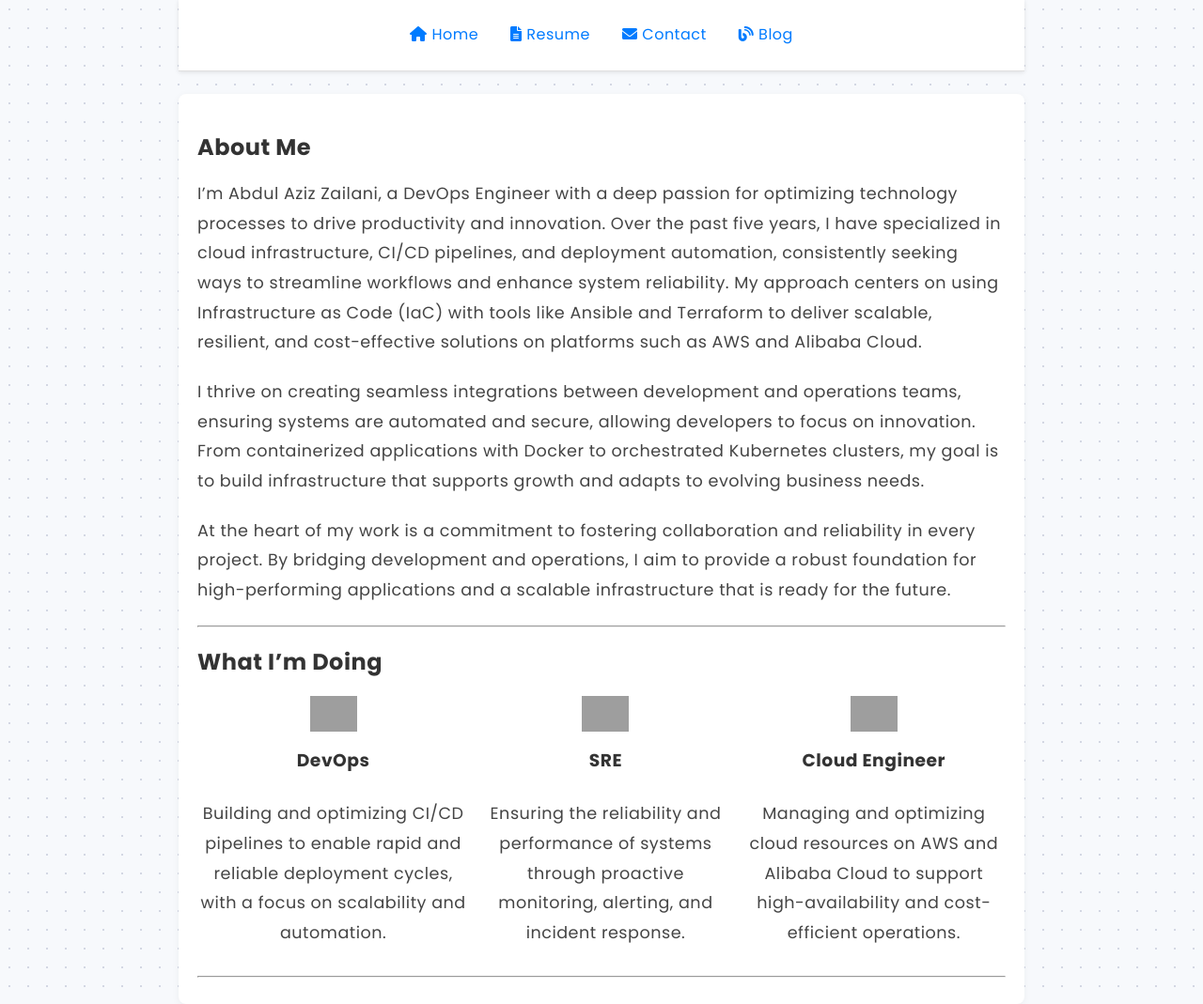
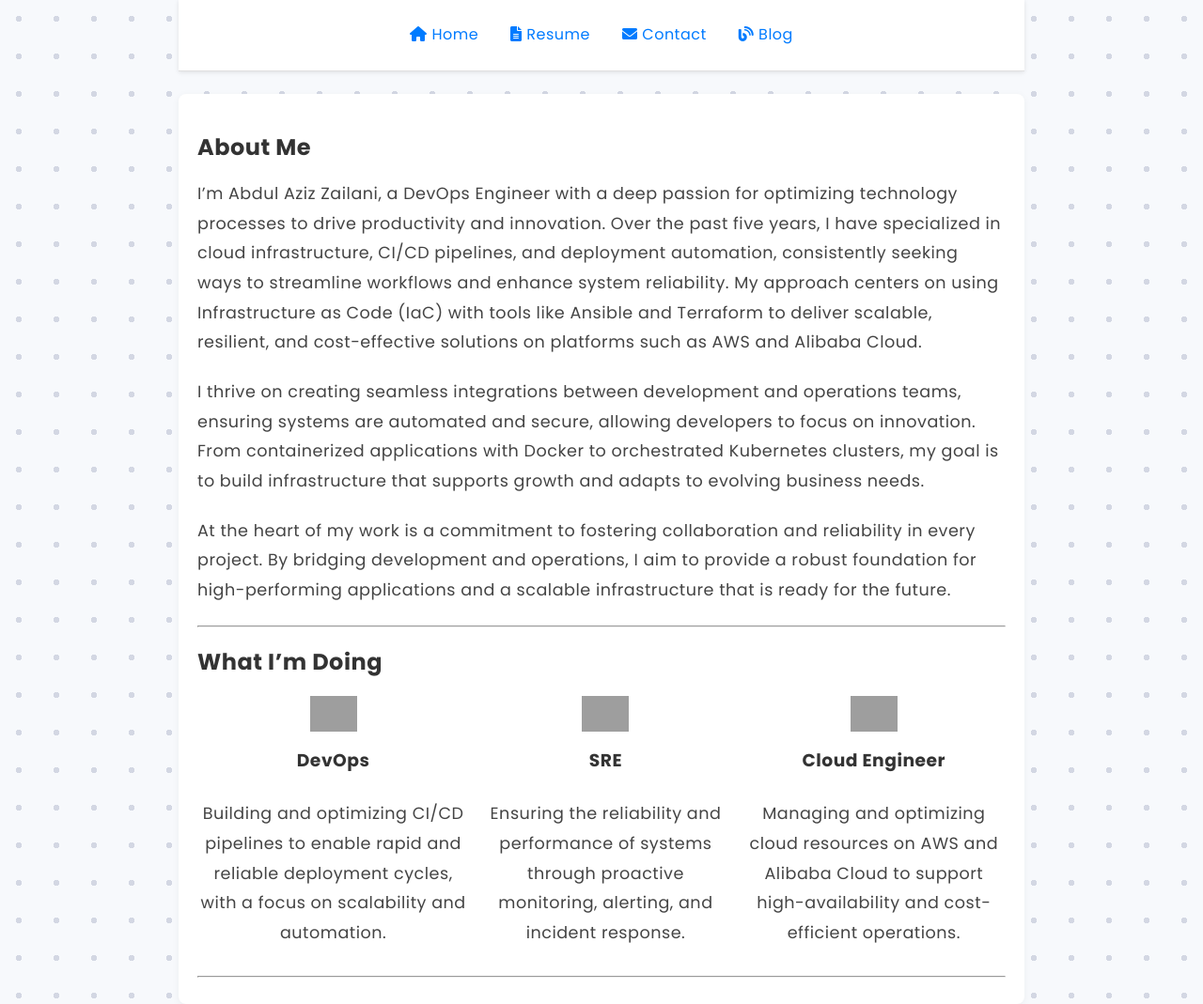
Before and after one commit to azizzailani/azizzailani.github.io, a Jekyll site: the page built from index.md, in a window 1280 px wide and 1069 px high. Shown: the whole window at 94% size. Built offline with Jekyll 4.4.1, drawn with Linux system fonts in a browser that asks for light colours; grey boxes are pictures that could not be loaded.

Commit message:
💄 style: improve background image size and comments in style.css

```diff
--- a/assets/css/style.css
+++ b/assets/css/style.css
@@ -20,8 +20,10 @@ body {
     min-height: 100vh;
     line-height: 1.8;
     letter-spacing: 0.5px;
-    background-image: radial-gradient(circle, #d3d7e3 1px, transparent 1px);
-    background-size: 20px 20px;
+    background-image: radial-gradient(circle, #d3d7e3 3px, transparent 3px);
+    /* Perbesar titik */
+    background-size: 40px 40px;
+    /* Perbesar jarak antara titik */
     padding: 0;
 }
 
@@ -32,7 +34,6 @@ body {
     grid-template-rows: auto 1fr;
     width: 100%;
     max-width: 900px;
-    /* Lebar konsisten untuk membaca */
     padding: 0;
     gap: 1.5rem;
 }
```
